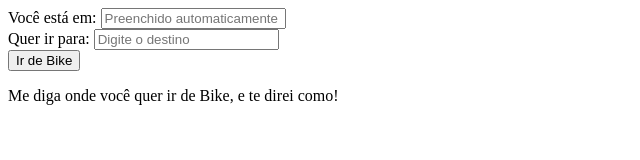
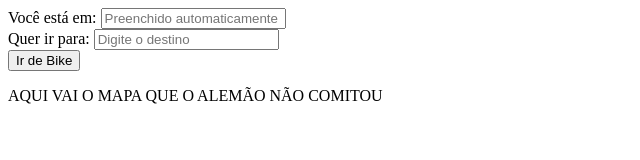
Before and after one commit to 8cteto/voudebikepoa, a website: page views/index.html in a window 1280 px wide. Shown: the whole page, without its empty margins (0-640 px from the left). Drawn offline with Linux system fonts and the light colour scheme; some packages are replaced by stand-ins of ours; files whose address does not match are found by name.

Commit message:
tapinha no layout fixes #9

```diff
--- a/assets/css/styles.css
+++ b/assets/css/styles.css
@@ -7,7 +7,6 @@ header {
     background: url(/images/background.jpg);
     background-position: bottom;
     background-size: 100%;
-    height: 200px;
     color: #fff;
     text-align: center;
     padding: 2em 3em 3em 3em;
@@ -29,15 +28,11 @@ section.input-targets input {
     min-width: 300px;
 }
 
-section.map-container {
+section.content {
     color: #888;
     min-height: 350px;
-}
-
-.map-placeholder {
+    margin: 20px auto;
     text-align: center;
-    font-size: 2.5em;
-    margin: 2em;
 }
 
 footer {
--- a/views/index.html
+++ b/views/index.html
@@ -1,5 +1,5 @@
-<section class="row input-targets">
-    <div class="row">
+<section class="row content">
+    <div class="container-fluid input-container">
         <form role="form" class="form-inline">
             <div class="form-group">
                 <label for="targetFrom">Você está em:</label>
@@ -13,16 +13,11 @@
                 <button type="button" class="btn btn-default" id="routeButton">Ir de Bike</button>
             </div>
         </form>
+
+        <div class="map-container">
+            AQUI VAI O MAPA QUE O ALEMÃO NÃO COMITOU
         </div>
-</section>
 
-<section class="row map-container">
-    <div class="row">
-        <div class="col-md-12">
-            <div class="map-placeholder">
-                Me diga onde você quer ir de Bike, e te direi como!
-            </div>
-        </div>
     </div>
 </section>
 
```
